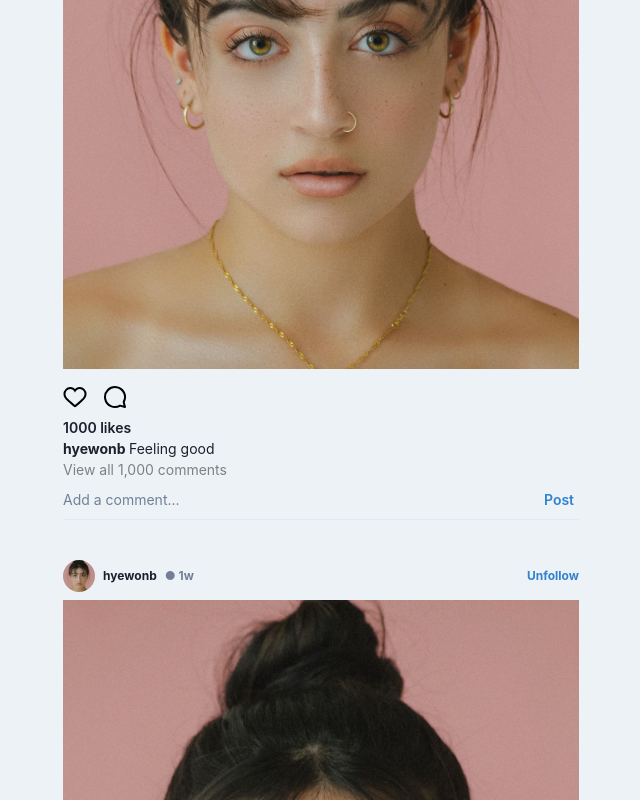
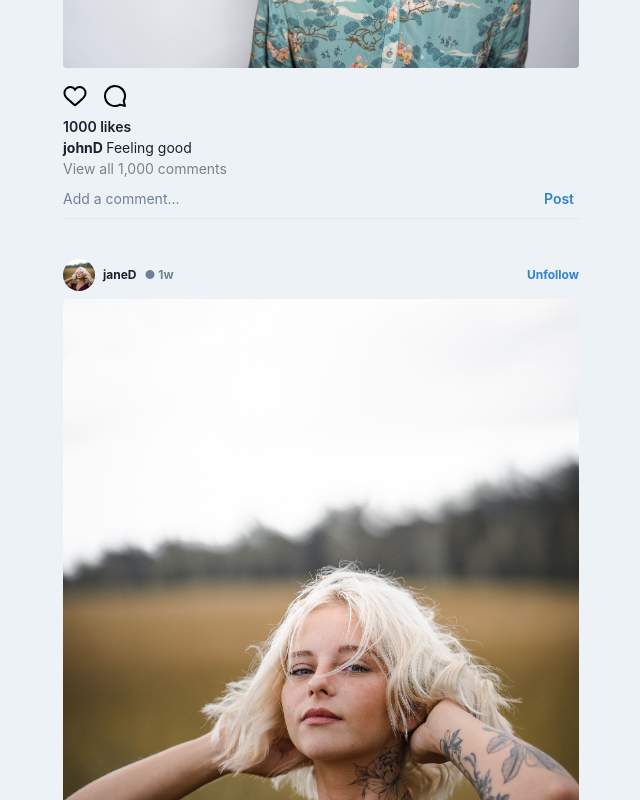
Before and after one commit to hyewon93/instagram_clone, a React (Vite) app: page / in a window 1280 px wide. Shown: the part 1280-2080 px from the top of the page, without its empty margins (209-849 px from the left). Built offline with nearby package versions, Linux system fonts and the light colour scheme.

Commit message:
Add skeleton for loading

```diff
--- a/src/components/FeedPost.jsx
+++ b/src/components/FeedPost.jsx
@@ -2,14 +2,14 @@ import { Box, Image } from "@chakra-ui/react";
 import PostFooter from "./PostFooter";
 import PostHeader from "./PostHeader";
 
-const FeedPost = () => {
+const FeedPost = ({ username, img, avatar }) => {
   return (
     <>
-    <PostHeader />
-        <Box my={2}>
-            <Image src="/img1.png" alt="user profile pic"/>
+    <PostHeader username={username} avatar={avatar}/>
+        <Box my={2} borderRadius={4} overflow={"hidden"}>
+            <Image src={img} alt={username}/>
         </Box>
-    <PostFooter />
+    <PostFooter username={username} />
     </>
   )
 }
--- a/src/components/FeedPosts.jsx
+++ b/src/components/FeedPosts.jsx
@@ -1,15 +1,43 @@
-import { Container } from "@chakra-ui/react"
+import { Box, Container, Flex, Skeleton, SkeletonCircle, VStack } from "@chakra-ui/react"
 import FeedPost from "./FeedPost"
+import { useEffect, useState } from "react"
 
 const FeedPosts = () => {
-  return (
-    <Container maxW={"container.sm"} py={10} px={2}>
-        <FeedPost />
-        <FeedPost />
-        <FeedPost />
-        <FeedPost />
-    </Container>
-  )
+    const [isLoading, setIsLoading] = useState(true);
+
+    useEffect(() => {
+        setTimeout(() => {
+            setIsLoading(false)
+        }, 2000)
+    }, [])
+
+    return (
+        <Container maxW={"container.sm"} py={10} px={2}>
+            {isLoading && [0,1,2,3].map((_, idx) => (
+                <VStack key={idx} gap={4} alignItems={"flex-start"} mb={10}>
+                    <Flex gap={2}>
+                        <SkeletonCircle size={10} />
+                        <VStack gap={2} alignItems={"flex-start"}>
+                            <Skeleton height={"10px"} w={"200px"} />
+                            <Skeleton height={"10px"} w={"200px"} />
+                        </VStack>
+                    </Flex>
+                    <Skeleton w={"full"}>
+                        <Box h={"500px"}>Contents Wrapped</Box>
+                    </Skeleton>
+                </VStack>
+            ))}
+            {!isLoading && (
+                <>
+                <FeedPost username="hyewonb" img="/img1.png" avatar="/img1.png" />
+                <FeedPost username="johnD" img="/img2.png" avatar="/img2.png" />
+                <FeedPost username="janeD" img="/img3.png" avatar="/img3.png" />
+                <FeedPost username="janeD" img="/img4.png" avatar="/img4.png" />
+                </>
+            )}
+
+        </Container>
+    )
 }
 
 export default FeedPosts
--- a/src/components/PostFooter.jsx
+++ b/src/components/PostFooter.jsx
@@ -1,8 +1,8 @@
-import { Box, Button, Flex, Input, InputGroup, InputLeftElement, InputRightElement, Text } from "@chakra-ui/react"
+import { Box, Button, Flex, Input, InputGroup, InputRightElement, Text } from "@chakra-ui/react"
 import { CommentLogo, NotificationsLogo, UnlikeLogo } from "../assets/constants";
 import { useState } from "react";
 
-const PostFooter = () => {
+const PostFooter = ({username}) => {
     const [liked, setLiked] = useState(false);
     const [likes, setLikes] = useState(1000);
 
@@ -31,7 +31,7 @@ const PostFooter = () => {
         </Text>
 
         <Text fontSize={"sm"} fontWeight={700}>
-            hyewonb{" "}
+            {username + " "}
             <Text as="span" fontWeight={400}>
                 Feeling good
             </Text>
--- a/src/components/PostHeader.jsx
+++ b/src/components/PostHeader.jsx
@@ -1,12 +1,12 @@
 import { Avatar, Box, Flex, Text } from "@chakra-ui/react"
 
-const PostHeader = () => {
+const PostHeader = ({username, avatar}) => {
   return (
     <Flex justifyContent={"space-between"} alignItems={"center"} w={"full"} my={2}>
         <Flex alignItems={"center"} gap={2}>
-            <Avatar src="/img1.png" alt="use profile pic" size={"sm"} />
+            <Avatar src={avatar} alt={username} size={"sm"} />
             <Flex fontSize={12} fontWeight={"bold"} gap={2}>
-                hyewonb
+                {username}
                 <Box color={"gray.500"}>
                     ● 1w
                 </Box>
```
